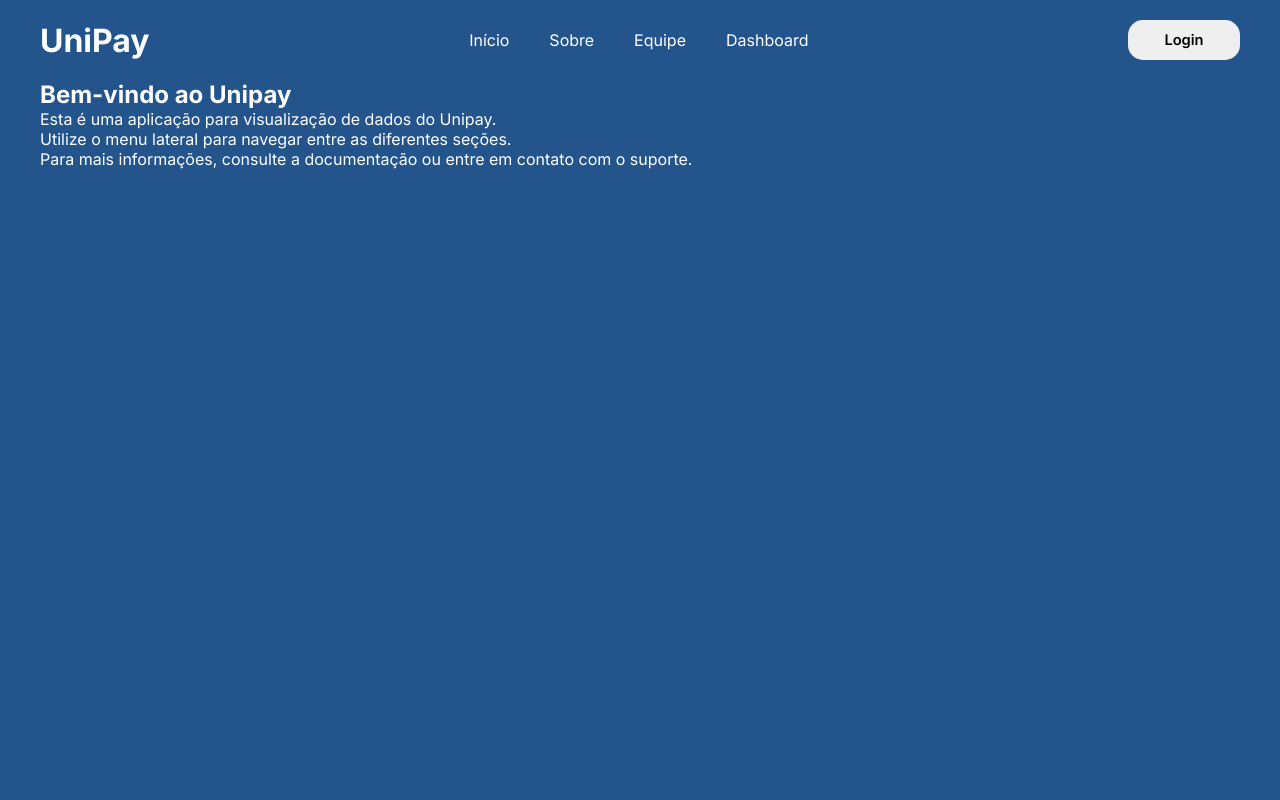
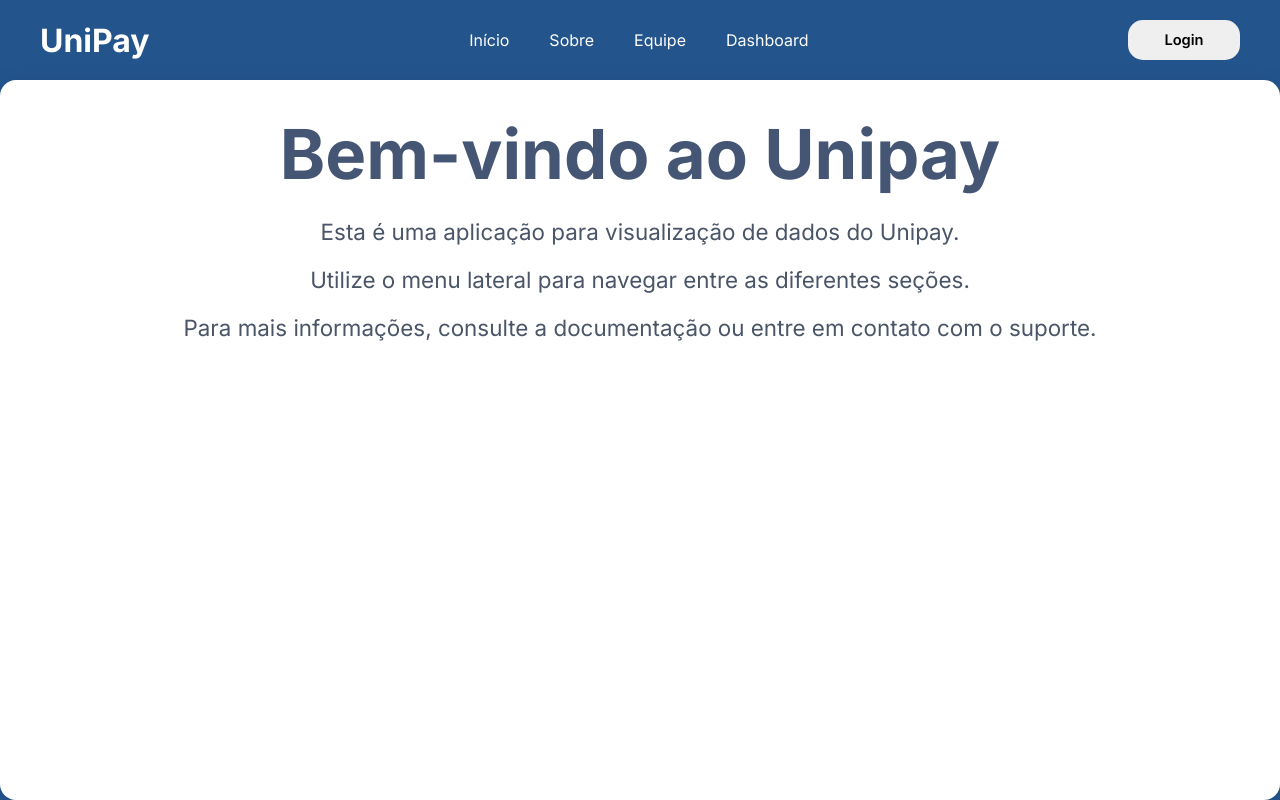
Before and after one commit to wans-ranier/newunipay-frontend, a React (Vite) app: page / in a window 1280 px wide. Built offline with nearby package versions, Linux system fonts and the light colour scheme.

Commit message:
Update Home.jsx

```diff
--- a/src/pages/Home.jsx
+++ b/src/pages/Home.jsx
@@ -1,9 +1,10 @@
 import React from "react";
 import { Section } from "../components/Section";
+import '@/assets/css/homeStyles.css';
 export const Home = () => {
   return (
     <React.Fragment>
-      <Section>
+      <Section className="home-section">
         <h1>Bem-vindo ao Unipay</h1>
         <p>Esta é uma aplicação para visualização de dados do Unipay.</p>
         <p>Utilize o menu lateral para navegar entre as diferentes seções.</p>
@@ -12,4 +13,4 @@ export const Home = () => {
     </React.Fragment>
 
   );
-}
+};
```
